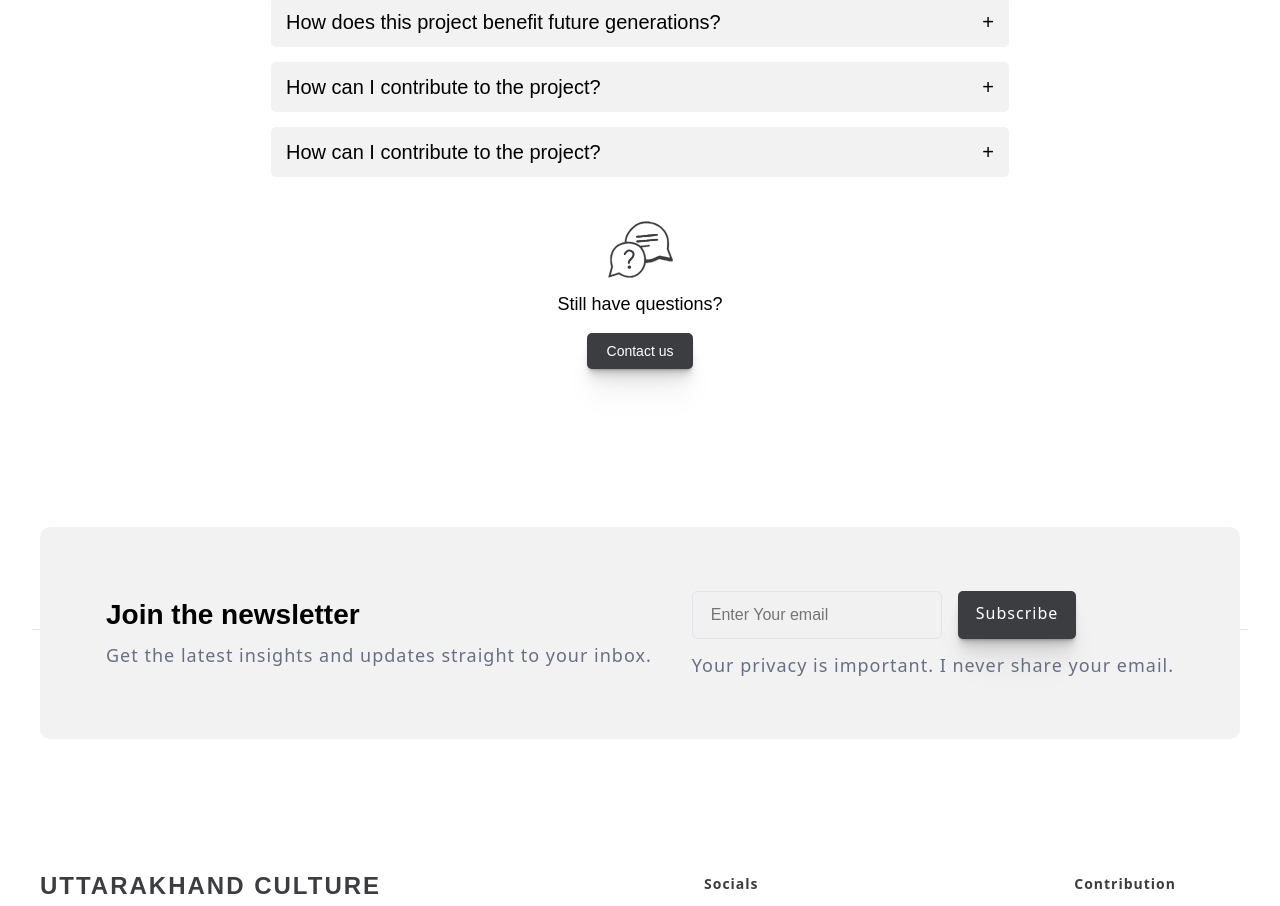
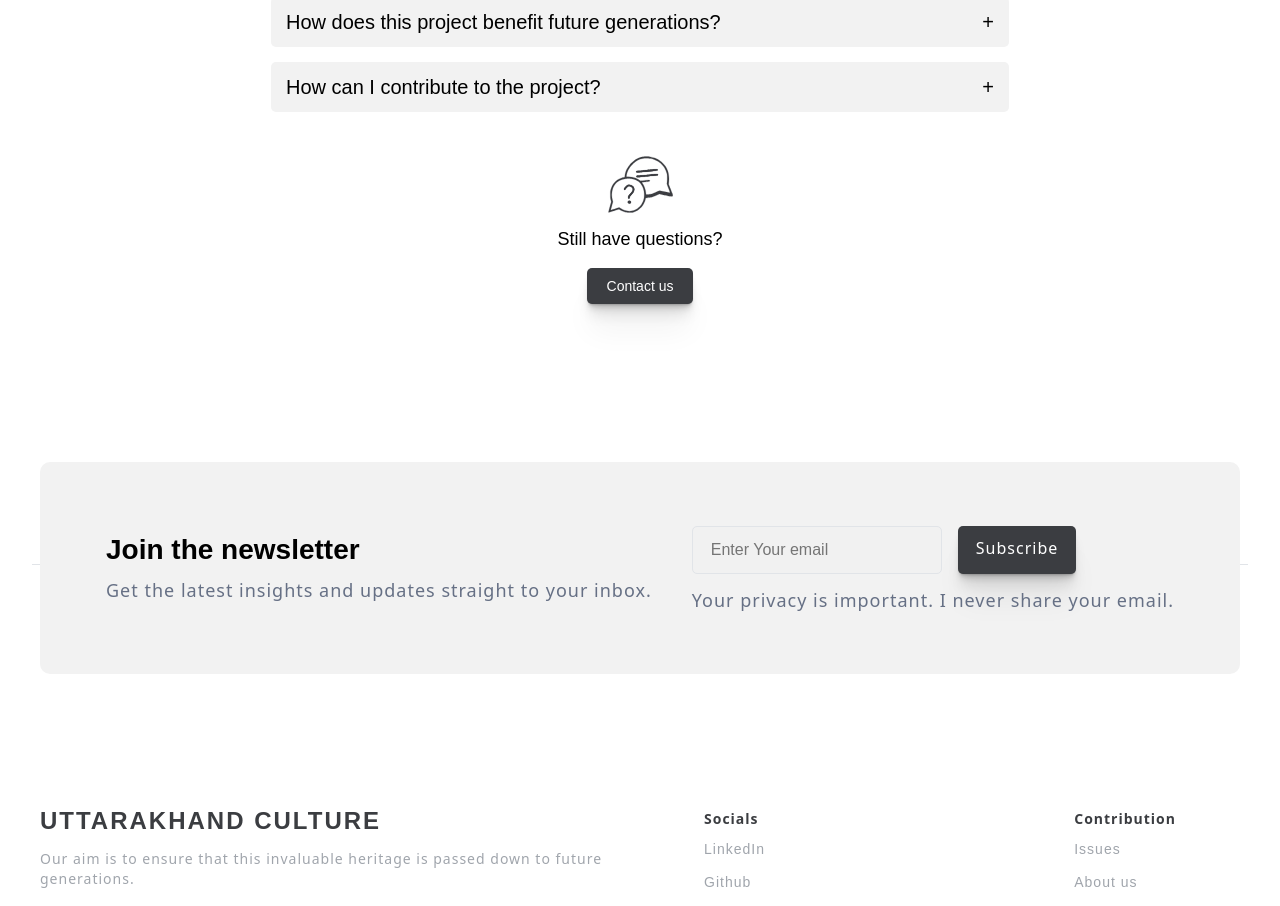
Before and after one commit to ajaynegi45/Uttarakhand-Culture-NewUI, a Next.js app: page / in a window 1280 px wide. Shown: the part 3377-4283 px from the top of the page. Built offline with nearby package versions, Linux system fonts and the light colour scheme; no server answers; a web font is replaced by a local one.

Commit message:
Update Faq.tsx

```diff
--- a/src/components/Faq.tsx
+++ b/src/components/Faq.tsx
@@ -21,11 +21,6 @@ const Faq: React.FC = () => {
         }, {
             question: "How does this project benefit future generations?",
             answer: "By digitizing and promoting Uttarakhand’s cultural heritage, we aim to instill pride and knowledge in the younger generation, ensuring they carry forward the rich traditions and stories of their ancestors.",
-            open: false,
-        },
-        {
-            question: "How can I contribute to the project?",
-            answer: "You can contribute by submitting code, content ideas, or features. Check the Readme.md and Contributing.md files for guidelines.",
             open: false,
         },
         {
```
